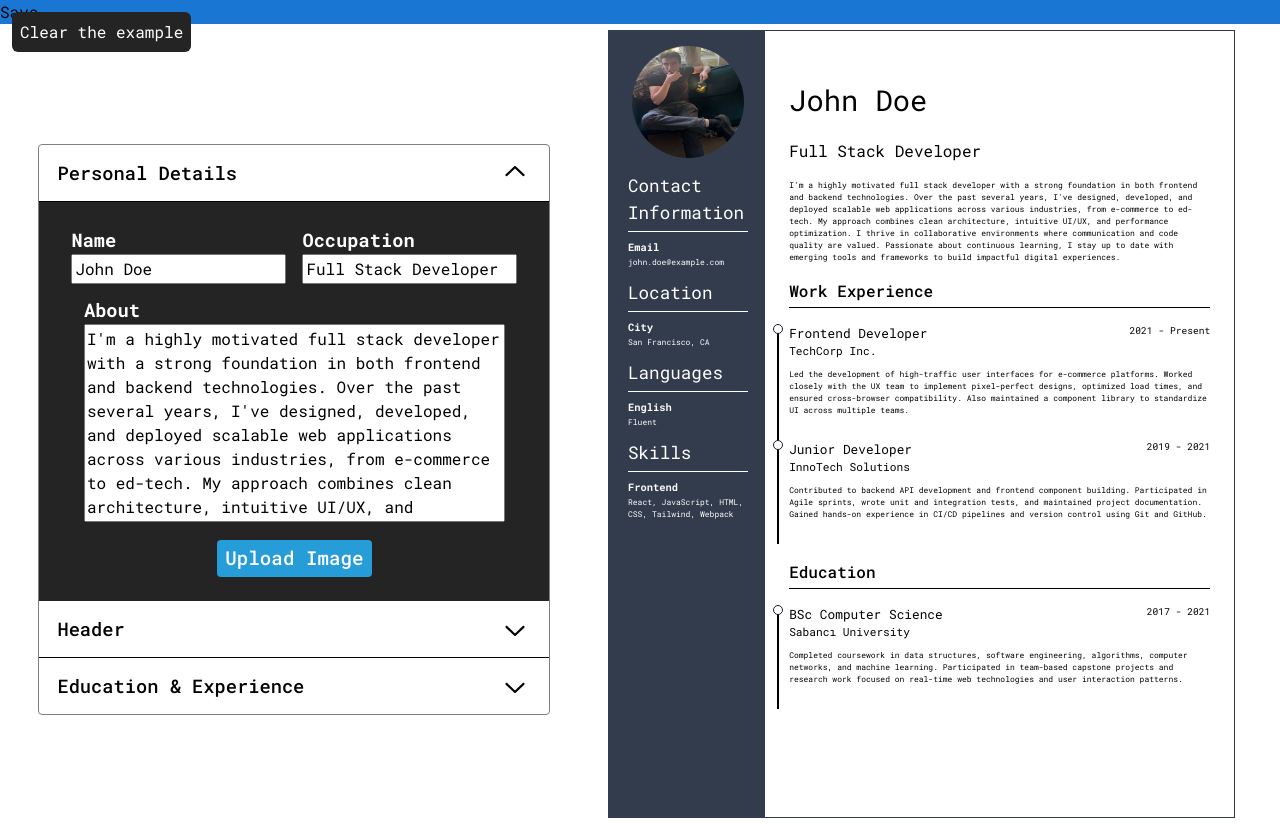
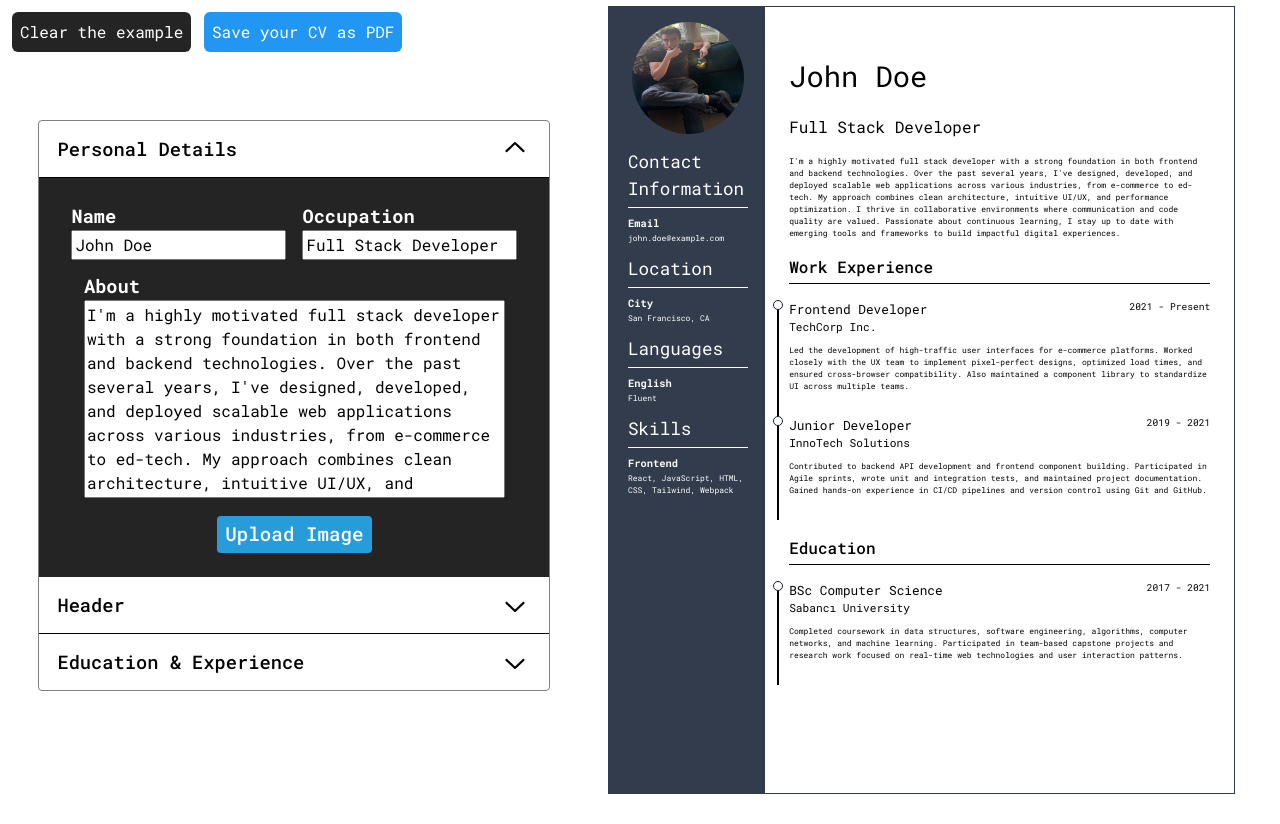
Before and after one commit to umutaaslan/cv-creator, a React (Vite) app in the folder cv-creator/: page / in a window 1280 px wide. After the commit the page ends 800 px from the top, so only its background shows below. Built offline with nearby package versions, Linux system fonts and the light colour scheme.

Commit message:
fix the return bug in main items

```diff
--- a/cv-creator/src/components/CvCreator.styled.jsx
+++ b/cv-creator/src/components/CvCreator.styled.jsx
@@ -66,7 +66,7 @@ const CvCreator = () => {
     return (
         <>
             <StyledButton onClick={handleClick}>{buttonText}</StyledButton>
-            <StyledSaveButton onClick={handleSaveClick}>Save</StyledSaveButton>
+            <StyledSaveButton onClick={handleSaveClick}>Save your CV as PDF</StyledSaveButton>
             <Wrapper>
                 <CvModifier cvInfo={cvInfo} setCvInfo={setCvInfo} componentRef={componentRef}></CvModifier>
                 <Cv cvInfo={cvInfo} setCvInfo={setCvInfo} componentRef={componentRef}></Cv>
@@ -88,7 +88,7 @@ const StyledButton = styled.button`
     border: none;
     color: white;
     padding: 8px;
-    position: absolute;
+    position: fixed;
     left: 12px;
     top: 12px;
     border-radius: 6px;
@@ -102,10 +102,22 @@ const StyledButton = styled.button`
 
 const StyledSaveButton = styled.div`
     background-color: #2196F3;
+    border: none;
+    color: white;
+    padding: 8px;
+    position: fixed;
+    left: 204px;
+    top: 12px;
+    border-radius: 6px;
+    cursor: pointer;
+    transition: 0.2s;
 
     &:hover{
         background-color: #1976D2;
+        padding: 12px;
+
     }
+
 `
 
 
--- a/cv-creator/src/components/CvPage.styled.jsx
+++ b/cv-creator/src/components/CvPage.styled.jsx
@@ -30,7 +30,7 @@ const CvPage = ({cvInfo, setCvInfo, componentRef}) => {
                                 {item.title}
                             </SectionTitle>
                             {item.subItems.map(subItem => {
-                                return <CvPageMainItem key={subItem.id} id={subItem.id} role={subItem.role} employer={subItem.employer} description={subItem.description} date={subItem.date} isEditable={item.isEditable} cvInfo={cvInfo} setCvInfo={setCvInfo}/>
+                                return subItem?.id && <CvPageMainItem key={subItem.id} id={subItem.id} role={subItem.role} employer={subItem.employer} description={subItem.description} date={subItem.date} isEditable={item.isEditable} cvInfo={cvInfo} setCvInfo={setCvInfo}/>
                             })}
                          </Section>
                 )
--- a/cv-creator/src/components/CvPageMainItem.styled.jsx
+++ b/cv-creator/src/components/CvPageMainItem.styled.jsx
@@ -4,10 +4,10 @@ const CvPageMainItem = ({id, role, employer, description, date, isEditable, cvIn
 
 
     const handleChange = (e) => {
-        console.log(cvInfo)
 
             const currItem = cvInfo.main.find(el => el.id === e.target.parentNode.parentNode.getAttribute("data-id"));
             const currSubItem = currItem.subItems.find(el => el.id === id);
+
             const newSubItem = {...currSubItem, [e.target.name]: e.target.value};
 
             const newMain = cvInfo.main.map(el => {
@@ -16,8 +16,11 @@ const CvPageMainItem = ({id, role, employer, description, date, isEditable, cvIn
                         if(subEl.id === newSubItem.id){
                             return newSubItem;
                         }
-                        else subEl;
+                        return subEl;
                     });
+
+                    console.log(el.subItems);
+                    console.log(newSubItems);
                     return {...el, subItems: newSubItems};
                 }
                 else{
```
